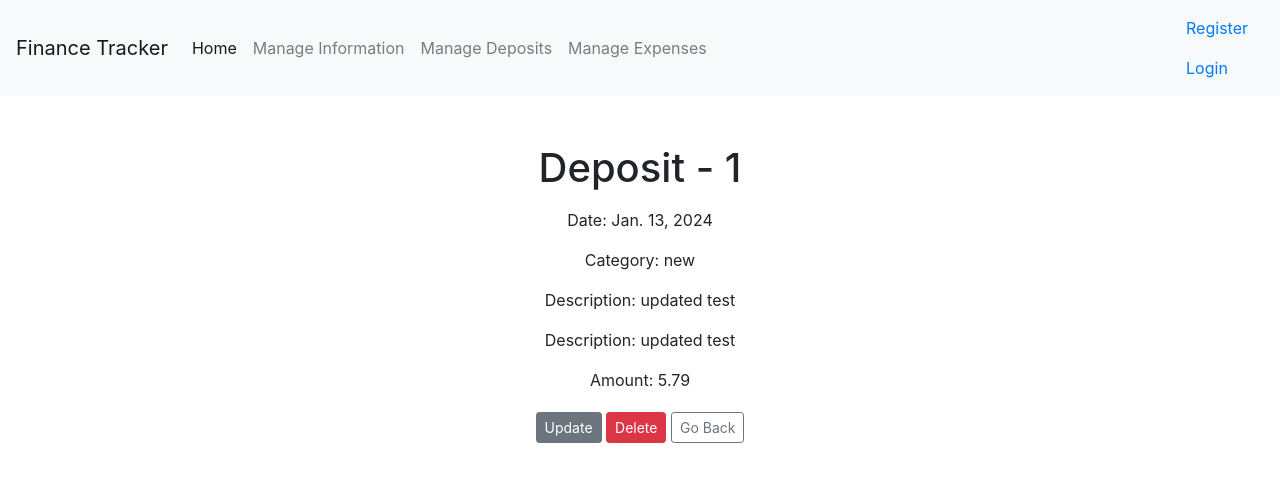
After one commit to dmerc12/Ds-Financial-Tracking, a Django app: page /financial/tracker/deposit/1/ in a window 1280 px wide. The commit adds this page. Shown: the top 482 px of the page. Run offline with Django 5.2, Linux system fonts and the light colour scheme; data comes from the database, SQL or seed files in the repository; both versions use the stored data as it was after the commit; some libraries are stand-ins or nearby versions.

Commit message:
alters deposit home to display date property and show only the deposits belonging to the user, adds deposit detail page, adds update detail funcitonality

```diff
--- a/main/finance_tracking/deposit/views.py
+++ b/main/finance_tracking/deposit/views.py
@@ -7,7 +7,7 @@ from ..models import Category, Deposit
 def home(request):
     try:
         categories = Category.objects.filter(group='deposit')
-        deposits = Deposit.objects.all()
+        deposits = Deposit.objects.filter(user=request.user)
     except RuntimeError as error:
         categories = []
         messages.warning(request, str(error))
@@ -32,3 +32,15 @@ def create_deposit(request):
         form = DepositForm()
         form.fields['category'].queryset = Category.objects.filter(group='deposit')
     return render(request, 'finance_tracking/deposit/create.html', {'form': form, 'action': 'create'})
+
+def update_deposit(request, deposit_id):
+    deposit = get_object_or_404(Deposit, pk=deposit_id)
+    if request.method == 'POST':
+        form = DepositForm(request.POST, instance=deposit)
+        if form.is_valid():
+            form.save()
+            messages.success(request, 'Deposit successfully updated!')
+            return redirect('deposit-home')
+    else:
+        form = DepositForm(instance=deposit)
+    return render(request, 'finance_tracking/deposit/update.html', {'form': form, 'action': 'update', 'deposit': deposit})
--- /dev/null
+++ b/main/finance_tracking/templates/finance_tracking/deposit/detail.html
@@ -0,0 +1,17 @@
+{% extends "entry/base.html" %}
+{% block title %}
+    <title>Deposit - {{ deposit.pk }}</title>
+{% endblock title %}
+{% block content %}
+    <div class="text-center">
+        <h1 class="mb-3">Deposit - {{ deposit.pk }}</h1>
+        <p>Date: {{ deposit.date }}</p>
+        <p>Category: {{ deposit.category }}</p>
+        <p>Description: {{ deposit.description }}</p>
+        <p>Description: {{ deposit.description }}</p>
+        <p>Amount: {{ deposit.amount }}</p>
+        <a class="btn btn-secondary btn-sm mt-1 mb-1" href="{% url 'update-deposit' deposit.pk %}">Update</a>
+        <a class="btn btn-danger btn-sm mt-1 mb-1" href="#">Delete</a>
+        <a class="btn btn-outline-secondary btn-sm mt-1 mb-1" href="{% url 'deposit-home' %}">Go Back</a>
+    </div>
+{% endblock content %}
--- a/main/finance_tracking/templates/finance_tracking/deposit/list.html
+++ b/main/finance_tracking/templates/finance_tracking/deposit/list.html
@@ -25,6 +25,7 @@
                     <thead>
                         <tr>
                             <th class="deposit-table">Deposit ID</th>
+                            <th class="deposit-table">Date</th>
                             <th class="deposit-table">Category</th>
                             <th class="deposit-table">Description</th>
                             <th class="deposit-table">Amount</th>
@@ -34,6 +35,7 @@
                         {% for deposit in deposits %}
                             <tr>
                                 <td><a href="{% url 'deposit-detail' deposit.pk %}" class="deposit-link deposit-table">{{ deposit.pk }}</a></td>
+                                <td><a href="{% url 'deposit-detail' deposit.pk %}" class="deposit-link deposit-table">{{ deposit.date }}</a></td>
                                 <td><a href="{% url 'deposit-detail' deposit.pk %}" class="deposit-link deposit-table">{{ deposit.category }}</a></td>
                                 <td><a href="{% url 'deposit-detail' deposit.pk %}" class="deposit-link deposit-table">{{ deposit.description }}</a></td>
                                 <td><a href="{% url 'deposit-detail' deposit.pk %}" class="deposit-link deposit-table">{{ deposit.amount }}</a></td>
--- a/main/finance_tracking/urls.py
+++ b/main/finance_tracking/urls.py
@@ -13,11 +13,11 @@ urlpatterns = [
     path('deposits/', deposit_views.home, name='deposit-home'),
     path('deposit/<int:deposit_id>/', deposit_views.deposit_detail, name='deposit-detail'),
     path('deposit/create/', deposit_views.create_deposit, name='create-deposit'),
-    # path('deposit/<int:deposit_id/update', deposit_views.update_deposit, name='update-deposit'),
-    # path('deposit/<int:deposit_id/delete', deposit_views.delete_deposit, name='delete-deposit'),
+    path('deposit/<int:deposit_id>/update/', deposit_views.update_deposit, name='update-deposit'),
+    # path('deposit/<int:deposit_id>/delete', deposit_views.delete_deposit, name='delete-deposit'),
     # path('expenses', expense_views.expense_list, name='expense-list'),
     # path('expense/<int:expense_id>/', expense_views.expense_detail, name='expense-detail'),
     # path('expense/create/', expense_views.create_expense, name='create-expense'),
-    # path('expense/<int:expense_id/update', expense_views.update_expense, name='update-expense'),
-    # path('expense/<int:expense_id/delete', expense_views.delete_expense, name='delete-expense'),
+    # path('expense/<int:expense_id/update>', expense_views.update_expense, name='update-expense'),
+    # path('expense/<int:expense_id/delete>', expense_views.delete_expense, name='delete-expense'),
 ]
```
Also changed, not shown: main/finance_tracking/templates/finance_tracking/deposit/update.html (added, +19 -0 lines), main/db.sqlite3.
